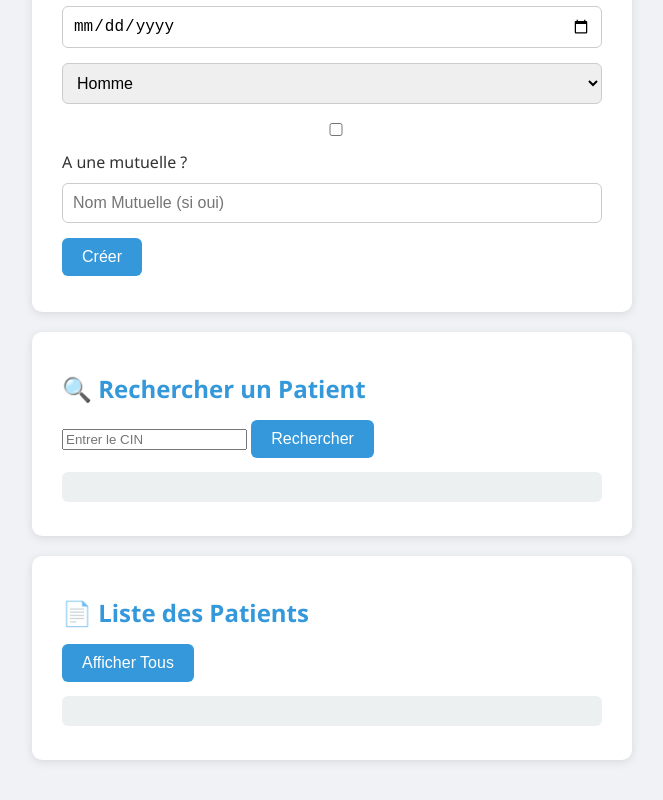
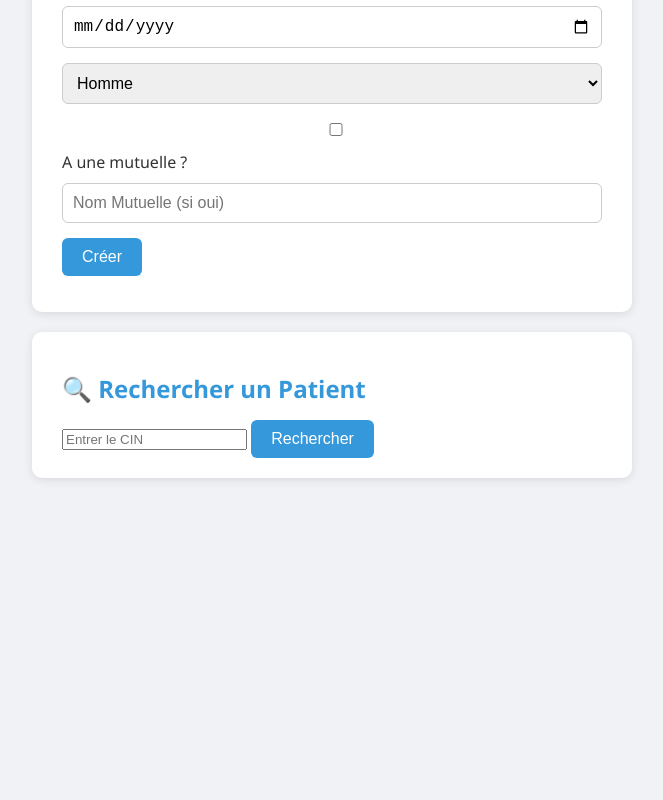
Before and after one commit to Hicham-Taoufik/project, a plain HTML site: page index.html in a window 1280 px wide. Shown: the part 536-1336 px from the top of the page, without its empty margins (308-971 px from the left). After the commit the page ends 1054 px from the top, so only its background shows below. Drawn offline with Linux system fonts and the light colour scheme.

Commit message:
Update index.html

```diff
--- a/index.html
+++ b/index.html
@@ -37,13 +37,7 @@
     <h2>🔍 Rechercher un Patient</h2>
     <input id="getCin" placeholder="Entrer le CIN" />
     <button onclick="getPatient()">Rechercher</button>
-    <pre id="getResult"></pre>
-  </section>
-
-  <section>
-    <h2>📄 Liste des Patients</h2>
-    <button onclick="listPatients()">Afficher Tous</button>
-    <pre id="listResult"></pre>
+    <div id="getResult"></div>
   </section>
 
   <script src="script.js" defer></script>
```
